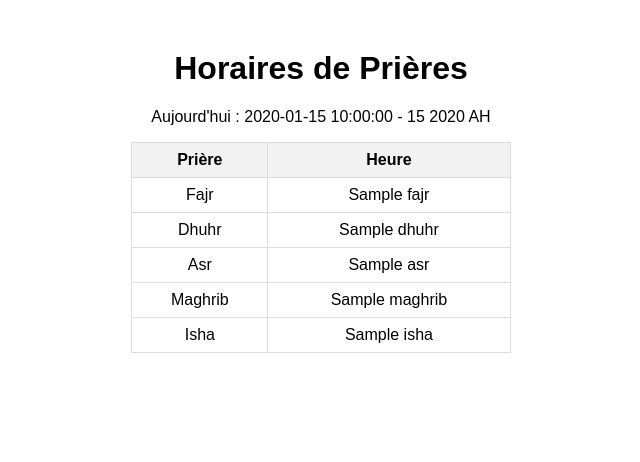
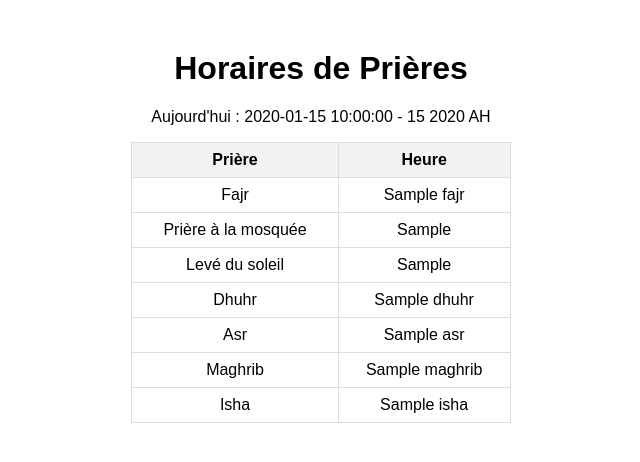
Before and after one commit to ibraimaliu/cibs, a Flask app: template templates/index.html in a window 1280 px wide. Shown: the top 462 px of the page, without its empty margins (319-959 px from the left). Run offline with Flask 3, Linux system fonts and the light colour scheme; the template is opened without the code that fills it: most values are stand-ins (such as "Sample title", 1, 10 or a date in 2020).

Commit message:
Update index.html ajout mosquée et levé soleil

```diff
--- a/templates/index.html
+++ b/templates/index.html
@@ -38,6 +38,14 @@
             <td>{{ prayer_times["Fajr"] }}</td>
         </tr>
         <tr>
+            <td>Prière à la mosquée</td>
+            <td>{{ prayer_times["Prière à la mosquée"] }}</td>
+        </tr>
+        <tr>
+            <td>Levé du soleil</td>
+            <td>{{ prayer_times["Levé du soleil"] }}</td>
+        </tr>
+        <tr>
             <td>Dhuhr</td>
             <td>{{ prayer_times["Dhuhr"] }}</td>
         </tr>
```
